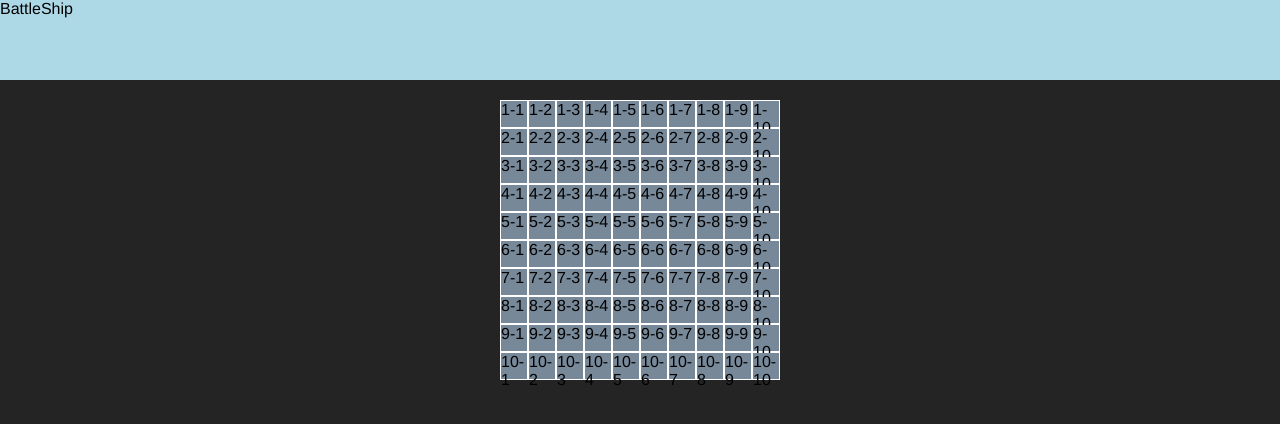
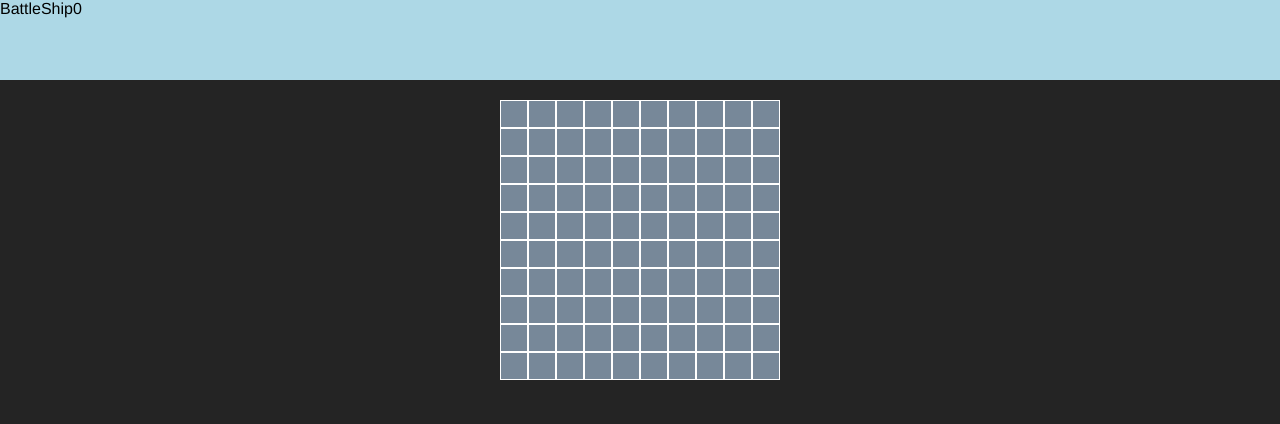
Before and after one commit to luluquila/battleship, a React (Vite) app: page / in a window 1280 px wide. Shown: the top 424 px of the page. Built offline with nearby package versions, Linux system fonts and the light colour scheme.

Commit message:
MyRoot controls info for both the header and the Grid.

```diff
--- a/src/App.jsx
+++ b/src/App.jsx
@@ -1,16 +1,9 @@
-import { useState } from 'react'
 import './App.css'
 import MyRoot from './components/MyRoot';
-import TargetGrid from './components/TargetGrid';
-import Header from './components/Header';
 
 function App() {
-
   return (
-    <MyRoot>
-      <Header></Header>
-      <TargetGrid></TargetGrid>
-    </MyRoot>
+    <MyRoot />
   )
 }
 
--- a/src/components/GridCell.jsx
+++ b/src/components/GridCell.jsx
@@ -1,41 +1,26 @@
-import { useState } from 'react'
+function GridCell({cell, onCellClick}) {
+  let cellDisplay = 'grid-cell';
+  let cellHitMark = '';
 
-function GridCell({name, boatId}) {
-// Proper one
-  const waterOrBoat = boatId === 0 ? 'water' : 'boat';
-  const [cellDisplay, setWaterOrBoat] = useState('grid-cell');
-  const [hitMark, setHitMark] = useState(name);
-
-//Temporary
-  // const waterOrBoat = boatId === 0 ? 'water' : 'boat';
-  // const cellDisplay = 'grid-cell';
-  // let hitMark;
-
-//Temporary
-  // if (waterOrBoat === "boat") {
-  //   hitMark = 'X';
-  // } else if (waterOrBoat === "water") {
-  //   hitMark = '~';
-  // }
-
-
-// Proper one
-  const onClickHandle = () => {
-    setWaterOrBoat(`grid-cell-${waterOrBoat}`);
-    setHitMark(waterOrBoat === 'boat' ? 'X' : '.');
+  if (cell.isClicked) {
+    console.log('row', cell.row, ' col', cell.col);
+    cellDisplay = cell.boatId === 0 ? 'grid-cell-water' : 'grid-cell-boat';
+    cellHitMark = cell.boatId === 0 ? '' : 'X';
   }
 
+  const onClickHandle = () => {
+    if (cell.isClicked) {
+      return;
+    }
+    onCellClick(cell.row, cell.col)
 
-//Temporary
-  // return <div className={cellDisplay}>
-  //   {hitMark}
-  //   </div>;
+  }
 
-
-// Proper one
-  return <div className={cellDisplay} onClick={onClickHandle}>
-    {hitMark}
-    </div>;
+  return (
+    <div className={cellDisplay} onClick={onClickHandle}>
+      {cellHitMark}
+    </div>
+  );
 
 }
 
--- a/src/components/Header.jsx
+++ b/src/components/Header.jsx
@@ -1,6 +1,7 @@
-function Header(props) {
+function Header({clickCount}) {
   return <div className="header">
     BattleShip
+    {clickCount}
   </div>
 
 }
--- a/src/components/MyRoot.jsx
+++ b/src/components/MyRoot.jsx
@@ -1,5 +1,47 @@
-function MyRoot(props) {
-  return <div className="my-root">{props.children}</div>;
+import { useState, useEffect } from 'react';
+import TargetGrid from './TargetGrid';
+import Header from './Header';
+import Cell from '../models/Cell';
+import getInitialState from '../util';
+
+
+function MyRoot() {
+const [clickCount, setClickCount] = useState(0);
+const [gridCells, setGridCells] = useState([]);
+const [boatFleet, setBoatFleet] = useState([]);
+
+useEffect(()=> {
+  const [theGrid, theFleet] = getInitialState();
+  setGridCells(theGrid);
+  setBoatFleet(theFleet);
+}, []);
+
+
+const onCellClick = (row, col) => {
+  let currentClickCount = clickCount + 1;
+  setClickCount(currentClickCount);
+  console.log('clickCount=', clickCount, row, col);
+  const tempGridCells = gridCells.map((cell) => {
+    if (cell.row === row && cell.col === col) {
+      const tempCell = new Cell(cell.row, cell.col);
+      tempCell.setBoatId(cell.boatId);
+      tempCell.clickCell();
+      return tempCell;
+    }
+    return cell;
+  }
+);
+console.log('len of tempGrid', tempGridCells.length);
+
+  setGridCells(tempGridCells);
+}
+
+  return (
+    <div className="my-root">
+      <Header clickCount={clickCount} />
+      <TargetGrid onCellClick={onCellClick} gridCells={gridCells} />
+    </div>
+  );
 }
 
 export default MyRoot;
--- a/src/components/TargetGrid.jsx
+++ b/src/components/TargetGrid.jsx
@@ -1,170 +1,16 @@
 import GridCell from './GridCell';
-import Cell from '../models/Cell';
-import Boat from '../models/Boat';
-import { useState, useEffect } from 'react'
 
+function TargetGrid({onCellClick, gridCells}) {
+    const gridCellMap = gridCells.map((cell) => {
+        const cellId = `${cell.row}-${cell.col}`;
+        return <GridCell key={cellId} cell={cell} onCellClick={onCellClick} />
+    });
 
-function TargetGrid() {
-
-    const [gridCells, setGridCells] = useState([]);
-    useEffect(() => {
-        const theGrid = getTargetGrid();
-        console.log(theGrid);
-        const boatFleet = getFleet();
-        console.log(boatFleet);
-
-
-
-
-        for (let boat of boatFleet) {
-          const [startRow, startCol, direction] = getBoatPosition(boat.boatSize, theGrid);
-          boat.updateBoat(startRow, startCol, direction);
-          updateTargetGrid(boat, theGrid);
-        }
-
-        setGridCells(theGrid);
-    }, []);
-
-
-
-
-
-
-  return <div className="target-grid">
-    {gridCells.map((cell) => <GridCell key={cell.row + "-" + cell.col} name={cell.row + "-" + cell.col} boatId={cell.boatId}></GridCell>)}
-  </div>;
-
+    return (
+        <div className="target-grid">
+            {gridCellMap}
+        </div>
+    );
 }
 
-
-function getTargetGrid() {
-  const gridCells = [];
-  for (let row = 1; row < 11; row++) {
-    for (let col = 1; col < 11; col++) {
-      gridCells.push(new Cell(row, col));
-    }
-  }
-  return gridCells;
-}
-
-function getFleet() {
-  const boatFleet = [];
-  let boatId = 1;
-  for (let boatSize = 5; boatSize > 1; boatSize--) {
-    boatFleet.push(new Boat(boatId, boatSize));
-    boatId++;
-  }
-  return boatFleet;
-}
-
-function getBoatPosition(boatSize, gridCells) {
-
-  let isBoatValid = false;
-  let direction;
-  let randomRow;
-  let randomCol;
-
-  while (!isBoatValid) {
-
-    direction = getDirection();
-    console.log('direction ', direction);
-
-    randomRow = getRandomRow(direction, boatSize);
-    console.log('random row', randomRow);
-
-    randomCol = getRandomCol(direction, boatSize);
-    console.log('random col', randomCol);
-
-    isBoatValid = isBoatPossible(randomRow, randomCol, direction, boatSize, gridCells);
-
-  }
-
-  return [randomRow, randomCol, direction];
-
-}
-
-
-
-function getDirection() {
-
-  return Math.floor(Math.random() * 2) === 0 ? 'x' : 'y';
-}
-
-
-function getRandomRow(direction, boatSize) {
-    let randomRow;
-
-    if (direction == 'y') {
-        randomRow = Math.floor(Math.random() * (11 - boatSize)) + 1; // up until an index which allows the boat to fit in the col, before edge
-    } else {
-      randomRow = Math.floor(Math.random() * 10) + 1;
-    }
-
-    return randomRow;
-
-}
-
-function getRandomCol(direction, boatSize) {
-    let randomCol;
-
-    if (direction == 'x') {
-        randomCol = Math.floor(Math.random() * (11 - boatSize)) + 1; // same, but for row
-    } else {
-        randomCol = Math.floor(Math.random() * 10) + 1;
-    }
-
-    return randomCol;
-}
-
-
-function isBoatPossible(randomRow, randomCol, direction, boatSize, gridCells) {
-  console.log('Inside isBoatPossible');
-
-    let currentCell;
-
-    if (direction === 'x') {
-        for (let i = 0; i < boatSize; i++) {
-            currentCell = gridCells.find((cell) => cell.row === randomRow && cell.col === randomCol + i);
-
-            if (currentCell.boatId !== 0) {
-                return false;
-            }
-        }
-
-    } else {
-        for (let i = 0; i < boatSize; i++) {
-            currentCell = gridCells.find((cell) => cell.row === randomRow + i && cell.col === randomCol);
-
-            if (currentCell.boatId !== 0) {
-                return false;
-            }
-        }
-    }
-
-    return true;
-
-}
-
-
-function updateTargetGrid(boat, gridCells) {
-    let currentCell;
-
-    if (boat.direction === 'x') {
-        for (let i = 0; i < boat.boatSize; i++) {
-            currentCell = gridCells.find((cell) => cell.row === boat.startRow && cell.col === boat.startCol + i);
-            currentCell.setBoatId(boat.boatId);
-
-        }
-
-    } else {
-        for (let i = 0; i < boat.boatSize; i++) {
-            currentCell = gridCells.find((cell) => cell.row === boat.startRow + i && cell.col === boat.startCol);
-            currentCell.setBoatId(boat.boatId);
-        }
-    }
-
-
-}
-
-
 export default TargetGrid;
--- a/src/models/Cell.js
+++ b/src/models/Cell.js
@@ -3,11 +3,14 @@ export default class Cell {
       this.row = row;
       this.col = col;
       this.boatId = 0;
+      this.isClicked = false;
     }
 
     setBoatId(boatId) {
         this.boatId = boatId;
     }
 
-
+    clickCell() {
+        this.isClicked = true;
+    }
   }
--- /dev/null
+++ b/src/util.js
@@ -0,0 +1,119 @@
+import Cell from './models/Cell';
+import Boat from './models/Boat';
+
+export default function getInitialState() {
+    const theGrid = getTargetGrid();
+    const boatFleet = getFleet();
+
+    for (let boat of boatFleet) {
+        const [startRow, startCol, direction] = getBoatPosition(boat.boatSize, theGrid);
+        boat.updateBoat(startRow, startCol, direction);
+        updateTargetGrid(boat, theGrid);
+    }
+    return [theGrid, boatFleet];
+}
+
+function getTargetGrid() {
+  const gridCells = [];
+  for (let row = 1; row < 11; row++) {
+    for (let col = 1; col < 11; col++) {
+      gridCells.push(new Cell(row, col));
+    }
+  }
+  return gridCells;
+}
+
+function getFleet() {
+  const boatFleet = [];
+  let boatId = 1;
+  for (let boatSize = 5; boatSize > 1; boatSize--) {
+    boatFleet.push(new Boat(boatId, boatSize));
+    boatId++;
+  }
+  return boatFleet;
+}
+
+function getBoatPosition(boatSize, gridCells) {
+  let isBoatValid = false;
+  let direction;
+  let randomRow;
+  let randomCol;
+
+  while (!isBoatValid) {
+    direction = getDirection();
+    randomRow = getRandomRow(direction, boatSize);
+    randomCol = getRandomCol(direction, boatSize);
+    isBoatValid = isBoatPossible(randomRow, randomCol, direction, boatSize, gridCells);
+  }
+
+  return [randomRow, randomCol, direction];
+}
+
+function getDirection() {
+  return Math.floor(Math.random() * 2) === 0 ? 'x' : 'y';
+}
+
+function getRandomRow(direction, boatSize) {
+    let randomRow;
+
+    if (direction == 'y') {
+        randomRow = Math.floor(Math.random() * (11 - boatSize)) + 1; // up until an index which allows the boat to fit in the col, before edge
+    } else {
+      randomRow = Math.floor(Math.random() * 10) + 1;
+    }
+
+    return randomRow;
+}
+
+function getRandomCol(direction, boatSize) {
+    let randomCol;
+
+    if (direction == 'x') {
+        randomCol = Math.floor(Math.random() * (11 - boatSize)) + 1; // same, but for row
+    } else {
+        randomCol = Math.floor(Math.random() * 10) + 1;
+    }
+
+    return randomCol;
+}
+
+function isBoatPossible(randomRow, randomCol, direction, boatSize, gridCells) {
+    let currentCell;
+
+    if (direction === 'x') {
+        for (let i = 0; i < boatSize; i++) {
+            currentCell = gridCells.find((cell) => cell.row === randomRow && cell.col === randomCol + i);
+
+            if (currentCell.boatId !== 0) {
+                return false;
+            }
+        }
+    } else {
+        for (let i = 0; i < boatSize; i++) {
+            currentCell = gridCells.find((cell) => cell.row === randomRow + i && cell.col === randomCol);
+
+            if (currentCell.boatId !== 0) {
+                return false;
+            }
+        }
+    }
+
+    return true;
+}
+
+function updateTargetGrid(boat, gridCells) {
+    let currentCell;
+
+    if (boat.direction === 'x') {
+        for (let i = 0; i < boat.boatSize; i++) {
+            currentCell = gridCells.find((cell) => cell.row === boat.startRow && cell.col === boat.startCol + i);
+            currentCell.setBoatId(boat.boatId);
+
+        }
+    } else {
+        for (let i = 0; i < boat.boatSize; i++) {
+            currentCell = gridCells.find((cell) => cell.row === boat.startRow + i && cell.col === boat.startCol);
+            currentCell.setBoatId(boat.boatId);
+        }
+    }
+}
```
